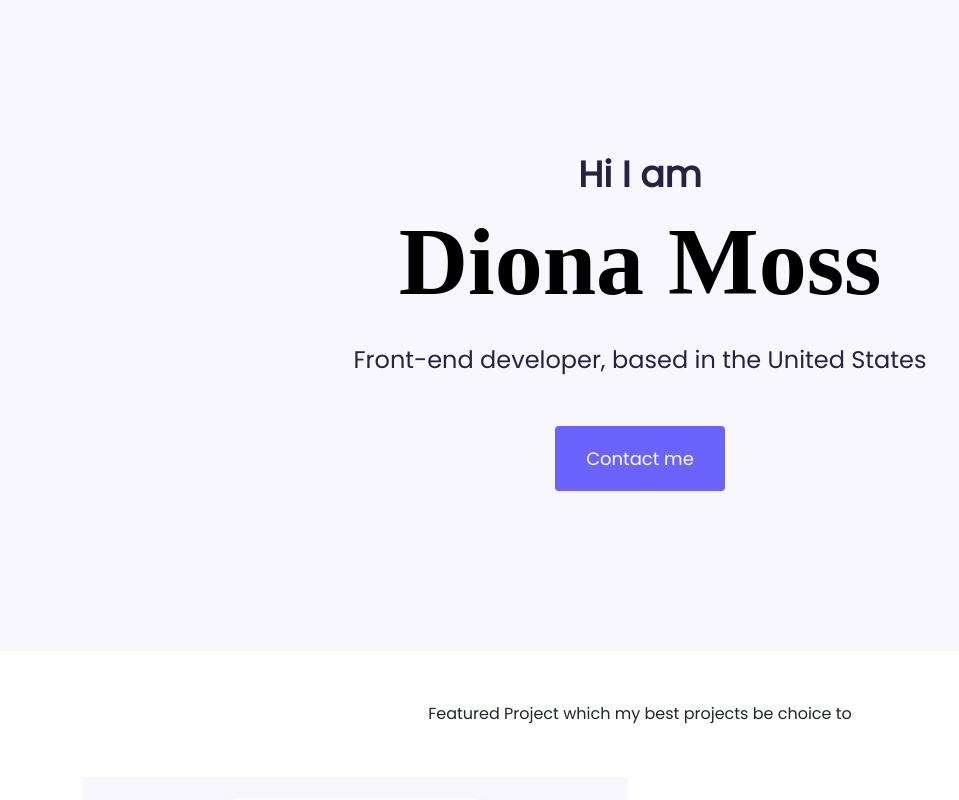
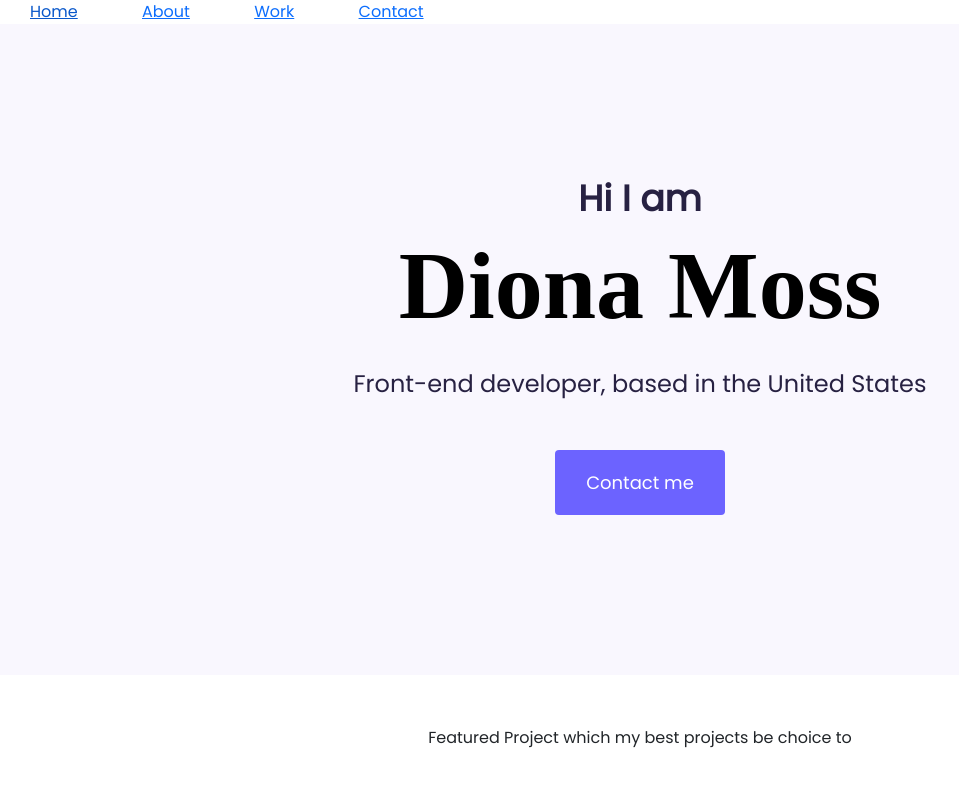
Before and after one commit to D-Moss/portfolio-project, a plain HTML site: page index.html in a window 1280 px wide. Shown: the top 800 px of the page, without its empty margins (0-959 px from the left). Drawn offline with nearby package versions, Linux system fonts and the light colour scheme; a web font is replaced by a local one.

Commit message:
Add files via upload

```diff
--- a/index.css
+++ b/index.css
@@ -29,6 +29,12 @@ p {
     line-height: 30px;
 }
 
+.links a {
+    font-size: 16px;
+    font-family: var(--default-font-family);
+    padding: 0 30px;
+}
+
 .hero {
     background-color: #f9f7fe;
     text-align: center;
@@ -55,7 +61,6 @@ p {
     background-color: var(--button-color);
     border-radius: 4px;
     color: white;
-    font-family: var(--default-font-family);
     font-size: 18px;
     font-weight: 500;
     line-height: 27px;
@@ -66,7 +71,8 @@ p {
     color: var(--button-color);
     border: 1px solid var(--button-color);
     border-radius: 4px;
-    font-size: 18px;
+    font-size: 16px;
+    font-weight: 500;
     line-height: 27px;
     padding: 18px 30px;
 }
--- a/index.html
+++ b/index.html
@@ -28,6 +28,15 @@
     <title>Document</title>
   </head>
   <body>
+    <nav>
+      <div class="links">
+        <a href="index.html">Home</a>
+        <a href="#">About</a>
+        <a href="#">Work</a>
+        <a href="#">Contact</a>
+      </div>
+    </nav>
+
     <div class="hero">
       <p>Hi I am</p>
       <h1>Diona Moss</h1>
```
